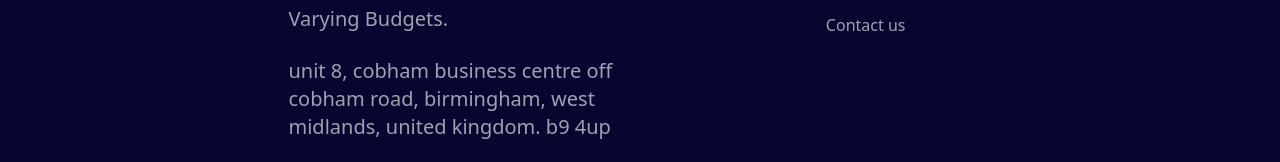
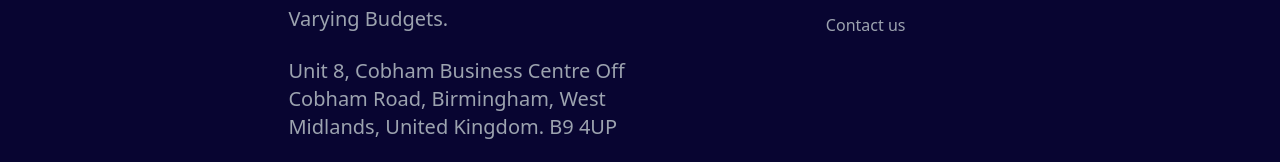
Before and after one commit to Ade-akanfe/yomitech, a Next.js app: page / in a window 1280 px wide. Shown: the part 4283-4445 px from the top of the page. Built offline with nearby package versions, Linux system fonts and the light colour scheme.

Commit message:
changing address

```diff
--- a/src/components/board/board.js
+++ b/src/components/board/board.js
@@ -33,7 +33,7 @@ const Footer = () => {
             Offer a range of repair options at different price points to
             accommodate customers with varying budgets.
           </div>
-          <div className="text-gray-400 text-lg xl:text-xl mb-6 lowercase">
+          <div className="text-gray-400 text-lg xl:text-xl mb-6 capitalize">
             Unit 8, Cobham Business Centre Off Cobham Road, Birmingham, West
             Midlands, United Kingdom. B9 4UP
           </div>
--- a/src/components/feedback/feedback.js
+++ b/src/components/feedback/feedback.js
@@ -13,7 +13,7 @@ const Feedback = () => {
           <span className="rounded-3xl bg-purple h-12 w-12 xl:h-14 xl:w-14 flex justify-center items-center">
             <Location />
           </span>
-          <span className="text-white xl:text-xl my-2 w-11/12">
+          <span className="text-white xl:text-xl my-2 w-11/12 capitalize">
             Unit 8, Cobham Business Centre Off Cobham Road, Birmingham, West
             Midlands, United Kingdom. B9 4UP
           </span>
```
